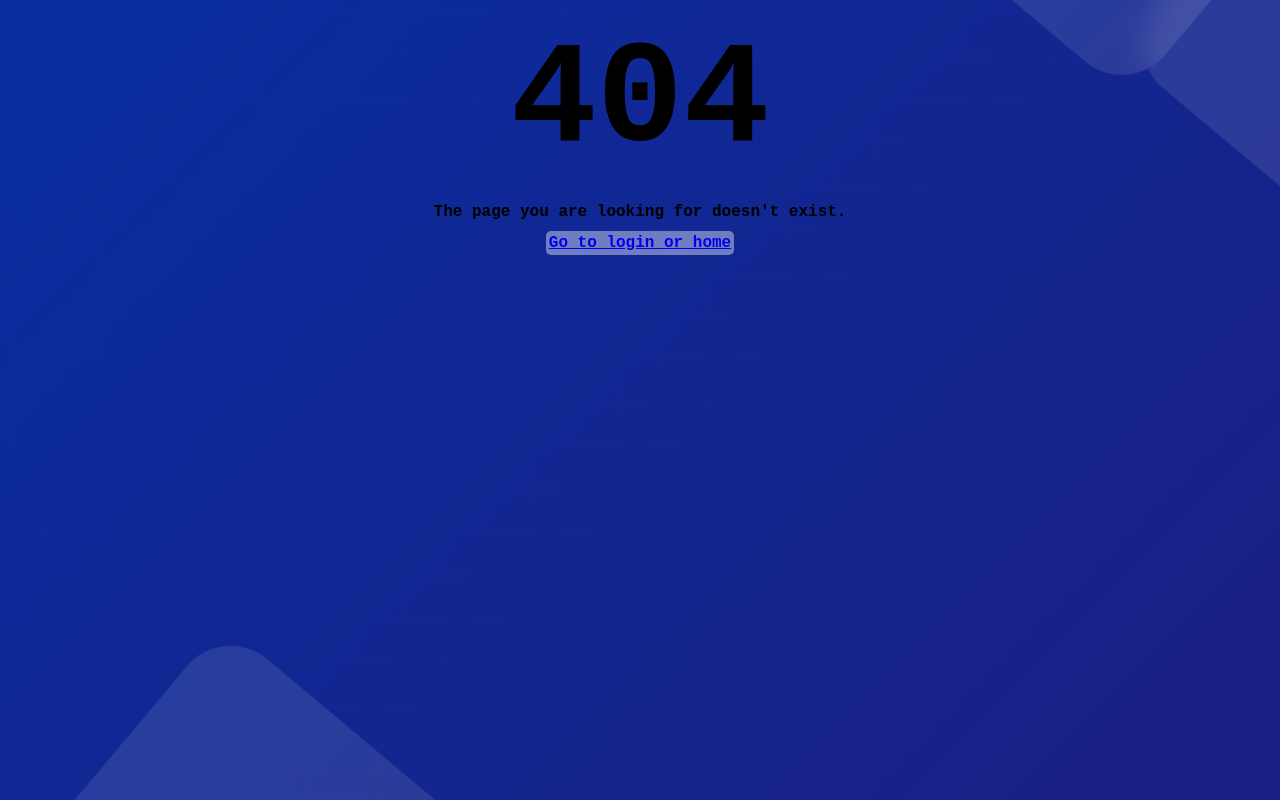
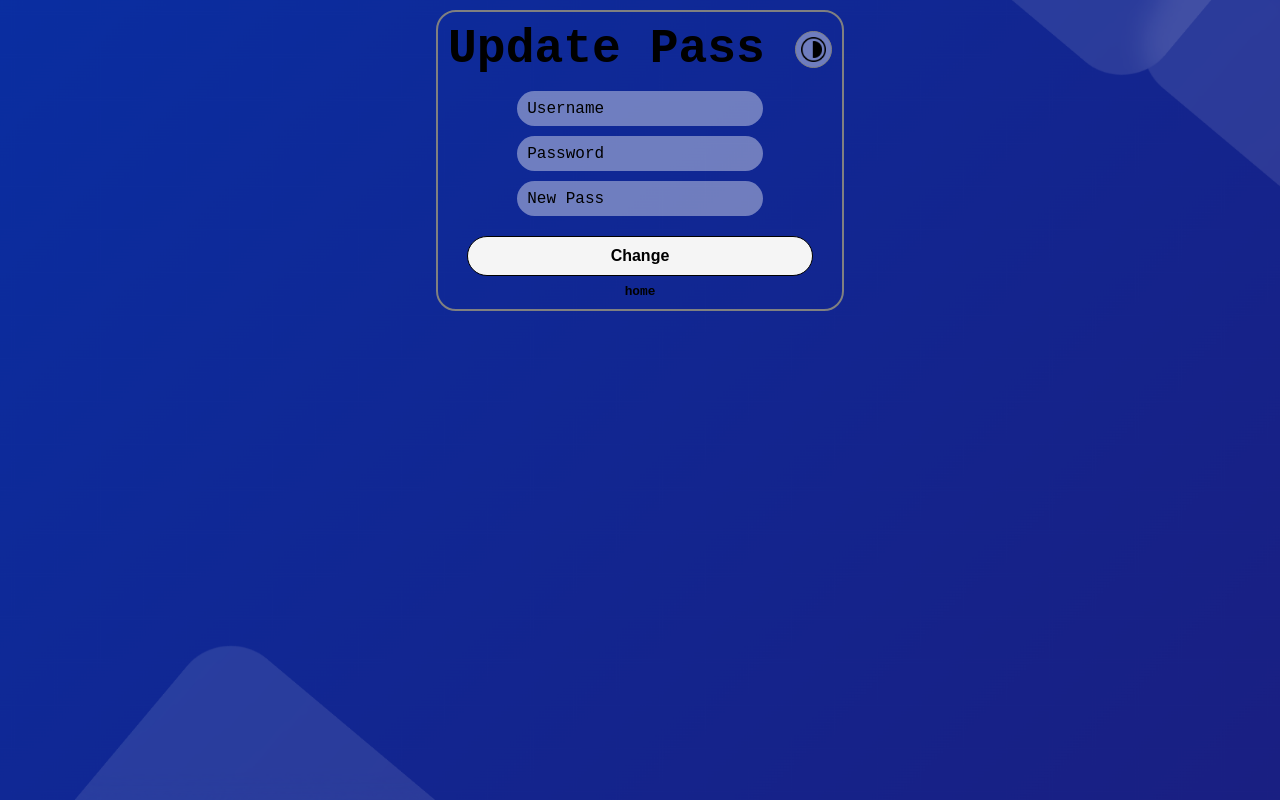
Before and after one commit to gulu43/mini_project_ui, a React (Vite) app: page /resetpassword in a window 1280 px wide. Before the commit this address had no page. Built offline with nearby package versions, Linux system fonts and the light colour scheme; sample sign-in values are in the browser's storage.

Commit message:
updated password ui added

```diff
--- a/src/components/App.jsx
+++ b/src/components/App.jsx
@@ -4,6 +4,7 @@ import Login from './Login.jsx';
 import { InvalidRouts } from './InvalidRouts.jsx';
 import { Register } from './Register.jsx';
 import { Home } from './Home.jsx';
+import UpdatePassword from './UpdatePassword.jsx';
 import '../App.css'
 import { ProtectedRoute } from './ProtectedRoute.jsx';
 import 'react-toastify/dist/ReactToastify.css';
@@ -45,6 +46,14 @@ function App() {
           </ProtectedRoute>
         } />
 
+        <Route path='/resetpassword' element={
+          <ProtectedRoute>
+            <UpdatePassword />
+          </ProtectedRoute>
+        } />
+
+
+
         {/* // isLoggedInVar ? <Navigate to="/home" /> : <Navigate to="/login" /> */}
         <Route path='*' element={<InvalidRouts />} />
 
--- a/src/components/Register.jsx
+++ b/src/components/Register.jsx
@@ -23,7 +23,7 @@ export function Register() {
     }, [errData])
 
     function valid_Data() {
-        const newErrors = {}
+        let newErrors = {}
 
         if (!data.usersname) newErrors.umErr = 'Username should not be empty'
         if (!data.name) newErrors.nameErr = 'Name should not be empty'
--- /dev/null
+++ b/src/components/UpdatePassword.jsx
@@ -0,0 +1,123 @@
+import { useState, useEffect } from 'react'
+import axios from 'axios'
+import '../App.css'
+import { Navigate, useNavigate } from 'react-router-dom';
+import { toast } from 'react-toastify';
+
+function UpdatePassword() {
+    const [theme, setTheme] = useState('dark');
+    const [data, setData] = useState({})
+    const [errData, setErrData] = useState({})
+    const navigate = useNavigate()
+
+    useEffect(() => {
+        document.body.className = theme;
+    }, [theme])
+
+    useEffect(() => {
+        console.log('data: ', data)
+    }, [data])
+
+    const validationFn = () => {
+        let warVar = {}
+        if (!data.usersname) warVar.usersname = 'Usersname can not be empty.'
+        if (!data.currentPass) warVar.currentPass = 'Current Password can not be empty.'
+        if (!data.newPassword) warVar.newPassword = 'New Password can not be empty.'
+        setErrData(warVar)
+
+        return Object.entries(warVar).length === 0
+    }
+    async function updateFn() {
+
+        const isValid = validationFn()
+        if (!isValid) {
+            console.log('Validation failed, stopping...')
+            return;
+        }
+
+        if (!data.usersname || !data.currentPass || !data.newPassword) {
+            console.log("Please enter all feilds")
+        }
+
+        try {
+            const formData = new FormData()
+            formData.append("usersname", data.usersname)
+            formData.append("currentPass", data.currentPass)
+            formData.append("newPassword", data.newPassword)
+
+            const result = await axios.patch("http://localhost:3700/api/v1/user/resetpassword", formData)
+            toast.success(result?.data?.message || "Password updated successfully!")
+
+            console.log(result.data, result.status)
+            setData({})
+        } catch (err) {
+            console.log("Password update fail:", err.response.data.message || '.')
+            alert(`Password update fail ${err.response.data.message}`)
+
+            // toast.error("Password update fail", err.response.data.message || '.');
+
+        }
+
+    }
+    return (
+        <>
+
+            <span className='div_parent'>
+
+                <span className='header_and_theam'>
+                    <span className='heading'>Update Pass</span>
+                    <button className='switch'
+                        onClick={
+                            () => { setTheme(theme === 'dark' ? 'light' : 'dark') }
+                        }><img src="/contrast.png" className='img' height="25px" width="25px" alt="Theam" /></button>
+
+                </span>
+
+                <span className='main_body'>
+
+                    {errData.usersname && <span className="error">{errData.usersname}</span>}
+                    <span className='cont gap'>
+                        <label htmlFor="username_inp">Username</label>
+                        <input type="text" className={theme} id='username_inp' onChange={(e) => {
+                            setData((prev) => ({
+                                ...prev,
+                                usersname: e.target.value
+                            }))
+                        }} />
+                    </span>
+
+                    {errData.currentPass && <span className="error">{errData.currentPass}</span>}
+                    <span className='cont gap'>
+                        <label htmlFor="password_inp">Password</label>
+                        <input type="text" className={theme} id='password_inp' onChange={(e) => {
+                            setData((prev) => ({
+                                ...prev,
+                                currentPass: e.target.value
+                            }))
+                        }} />
+                    </span>
+
+                    {errData.newPassword && <span className="error">{errData.newPassword}</span>}
+                    <span className='cont gap'>
+                        <label htmlFor="new_password_inp">New Pass</label>
+                        <input type="text" className={theme} id='new_password_inp' onChange={(e) => {
+                            setData((prev) => ({
+                                ...prev,
+                                newPassword: e.target.value
+                            }))
+                        }} />
+                    </span>
+                </span>
+
+                <span className='div_btn'>
+                    <button className={theme} onClick={updateFn} >Change</button>
+                    <span className='register_txt' onClick={() => { navigate('/home') }}>home</span>
+                </span>
+
+            </span>
+
+        </>
+    )
+}
+
+export default UpdatePassword
```
